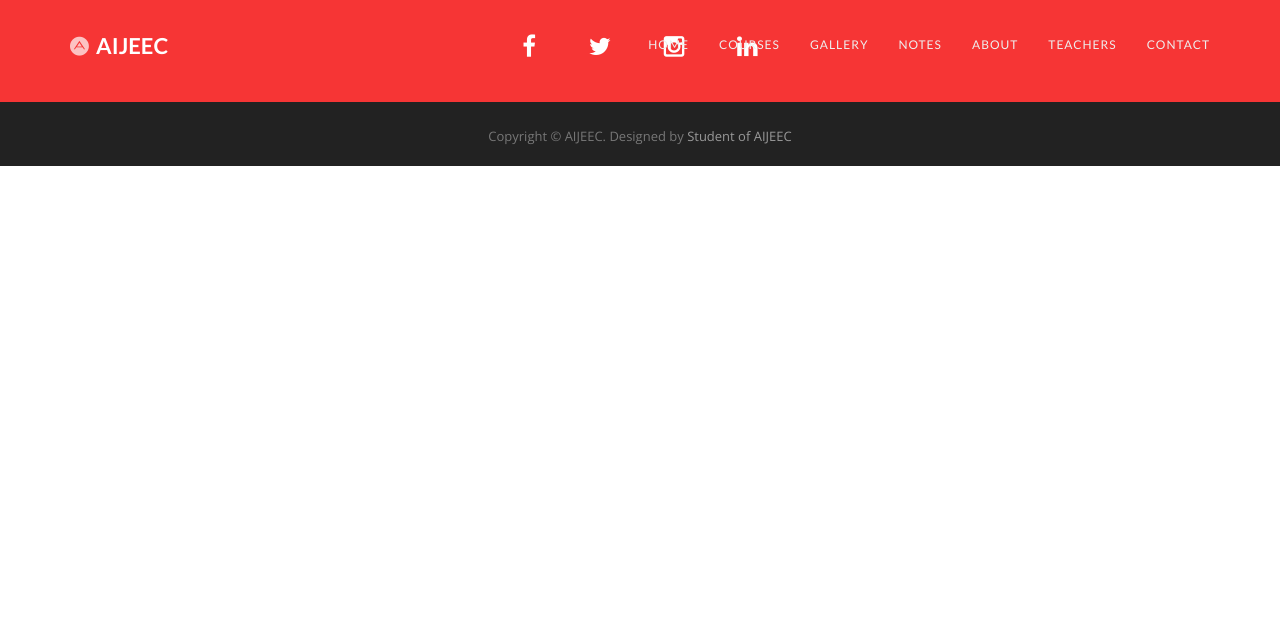
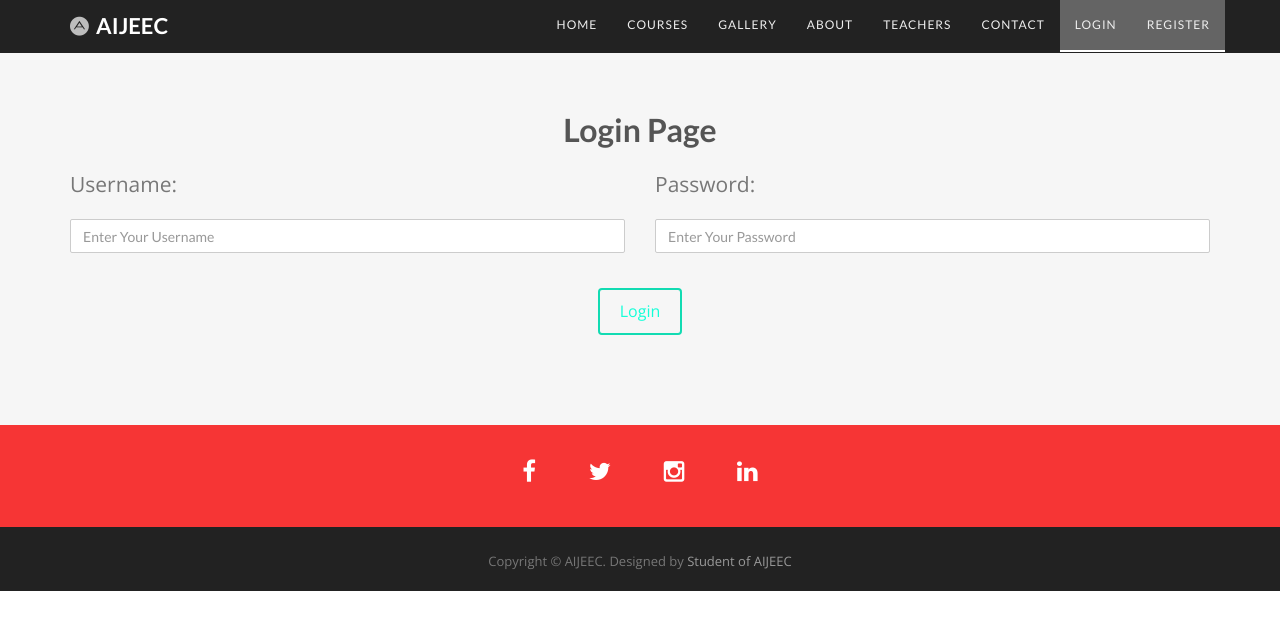
Before and after one commit to xritzx/AceFoundationAcademy, a Django app: page /auth/login/ in a window 1280 px wide. Shown: the top 630 px of the page. Run offline with Django 3.2, Linux system fonts and the light colour scheme; some libraries are stand-ins or nearby versions.

Commit message:
Login page added

```diff
--- a/Aijeec/settings.py
+++ b/Aijeec/settings.py
@@ -35,6 +35,7 @@ INSTALLED_APPS = [
     'stdimage',
     'notes',
     'users',
+    'widget_tweaks',
     'django.contrib.admin',
     'django.contrib.auth',
     'django.contrib.contenttypes',
@@ -127,3 +128,4 @@ STATICFILES_DIRS=[
 ]
 MEDIA_ROOT = os.path.join(BASE_DIR, '../media')
 MEDIA_URL = '/media/'
+LOGIN_URL = '/users/user_login'
--- a/Aijeec/urls.py
+++ b/Aijeec/urls.py
@@ -7,6 +7,6 @@ urlpatterns = [
     url(r'^admin/', admin.site.urls),
     url(r'^', include('base.urls')),
     url(r'^notes/', include('notes.urls')),
-    url(r'^auth/', include('users.urls')),
+    url(r'^auth/', include('users.urls', namespace='users')),
 ] + static(settings.STATIC_URL, document_root=settings.STATIC_ROOT) \
   + static(settings.MEDIA_URL, document_root=settings.MEDIA_ROOT)
--- a/notes/views.py
+++ b/notes/views.py
@@ -1,6 +1,8 @@
 from django.shortcuts import render
 from .models import Note
+from django.contrib.auth.decorators import login_required
 
+@login_required
 def notes(req):
     notes = {'notes': Note.objects.all()}
     return render(req, 'notes/notes.html', context=notes)
--- a/static/base/css/style.css
+++ b/static/base/css/style.css
@@ -50,6 +50,12 @@ a:hover, a:focus {
 .clearfix {
 	display: inline-block;
 }
+
+.authen{
+	border-bottom:2px solid white;
+	background:rgba(189, 189, 189, 0.432);
+}
+
 * html .clearfix {
 	height: 1%;
 }
@@ -102,6 +108,10 @@ hr {
 .on {
 	background-color: #222222 !important;
 	padding: 0 !important;
+}
+.allon{
+	background-color: #222222;
+	padding: 0;
 }
 .navbar-default .navbar-nav > .active > a, .navbar-default .navbar-nav > .active > a:hover, .navbar-default .navbar-nav > .active > a:focus {
 	color: #F44336 !important;
@@ -484,6 +494,7 @@ a:focus, .btn:focus, .btn:active:focus, .btn.active:focus, .btn.focus, .btn:acti
 #menu.navbar-default {
 	background-color: rgba(0, 0, 0, 0.7);
 }
+
 label {
 	float: none !important
 }
--- a/static/base/js/main.js
+++ b/static/base/js/main.js
@@ -27,14 +27,14 @@ function main() {
     $(window).bind('scroll', function() {
         var navHeight = $(window).height() - 500;
         if ($(window).scrollTop() > navHeight) {
-            $('.navbar-default').addClass('on');
+            $('.chastate').addClass('on');
         } else {
-            $('.navbar-default').removeClass('on');
+            $('.chastate').removeClass('on');
         }
     });
 
     $('body').scrollspy({
-        target: '.navbar-default',
+        target: '.chastate',
         offset: 80
     });
 
--- /dev/null
+++ b/templates/base/structure_nav.html
@@ -0,0 +1,123 @@
+<!DOCTYPE html>
+{% load staticfiles %}
+<html>
+<head>
+
+    <meta charset="utf-8" />
+    <meta http-equiv="X-UA-Compatible" content="IE=edge">
+    <title>AIJEEC</title>
+    <meta name="viewport" content="width=device-width, initial-scale=1">
+    <!-- Icons -->
+    <link rel="shortcut icon" href="{% static "base/img/favicon.ico" %}" type="image/x-icon">
+    <link rel="apple-touch-icon" href="{% static "base/img/apple-touch-icon.png" %}">
+    <link rel="apple-touch-icon" sizes="72x72" href="{% static "base/img/apple-touch-icon-72x72.png" %}">
+    <link rel="apple-touch-icon" sizes="114x114" href="{% static "base/img/apple-touch-icon-114x114.png" %}">
+    <!-- CSS -->
+    <link rel="stylesheet" type="text/css" media="screen" href="{% static "/base/css/bootstrap.css" %}"/>
+    <link rel="stylesheet" type="text/css" media="screen" href="{% static "/base/css/bootstrap.min.css" %}"/>
+    <link rel="stylesheet" type="text/css" media="screen" href="{% static "/base/css/prettyPhoto.css" %}"/>
+    <link rel="stylesheet" type="text/css" media="screen" href="{% static "/base/css/style.css" %}"/>
+    <link rel="stylesheet" type="text/css" href="{% static "base/fonts/font-awesome/css/font-awesome.css" %}">
+    <link href='http://fonts.googleapis.com/css?family=Lato:400,700,900,300' rel='stylesheet' type='text/css'>
+    <link href='http://fonts.googleapis.com/css?family=Open+Sans:400,700,800,600,300' rel='stylesheet' type='text/css'>
+    <!-- js -->
+    <script type="text/javascript" src="{% static "/base/js/modernizr.custom.js" %"></script>
+    <script src="https://ajax.googleapis.com/ajax/libs/jquery/1.11.1/jquery.min.js"></script>
+    <script type="text/javascript" src="{% static "/base/js/jquery.1.11.1.js" %}"></script>
+    <script>
+      $(window).load(function() {
+        setTimeout(()=>{
+          $(".se-pre-con").fadeOut('medium');
+        },300);
+      });</script>
+</head>
+<body>
+
+<!-- Navigation  ==========================================-->
+<nav id="menu" class="navbar navbar-default navbar-fixed-top on">
+        <div class="container">
+          <!-- Brand and toggle get grouped for better mobile display -->
+          <div class="navbar-header">
+            <button type="button" class="navbar-toggle collapsed" data-toggle="collapse" data-target="#bs-example-navbar-collapse-1"> <span class="sr-only">Toggle navigation</span> <span class="icon-bar"></span> <span class="icon-bar"></span> <span class="icon-bar"></span> </button>
+            <a class="navbar-brand" href="{% url 'index' %}"><i class="fa fa-adn" aria-hidden="true"></i>
+              <strong>AIJEEC</strong></a> </div>
+
+          <!-- Collect the nav links, forms, and other content for toggling -->
+          <div class="collapse navbar-collapse" id="bs-example-navbar-collapse-1">
+            <ul class="nav navbar-nav navbar-right">
+              <li><a href="/#home" class="page-scroll">Home</a></li>
+              <li><a href="/#services-section" class="page-scroll">Courses</a></li>
+              <li><a href="/#gallery" class="page-scroll">Gallery</a></li>
+              {% if user.is_authenticated %}
+              <li><a href="{% url 'notes' %}" class="page-scroll">Notes</a></li>
+              {% endif %}
+              <li><a href="/#about-section" class="page-scroll">About</a></li>
+              <li><a href="/#team-section" class="page-scroll">Teachers</a></li>
+              <li><a href="/#contact-section" class="page-scroll">Contact</a></li>
+              {% if user.is_authenticated %}
+              <li><a href="{% url 'users:logout' %}" class="page-scroll authen">Logout</a></li>
+              {% else %}
+              <li><a href="{% url 'users:login' %}" class="page-scroll authen">Login</a></li>
+              <li><a href="{% url 'users:register' %}" class="page-scroll authen">Register</a></li>
+              {% endif %}
+            </ul>
+          </div>
+        </div>
+    </nav>
+
+    <!-- All the other stuffs goes in here -->
+
+    {% block content %}
+
+    {% endblock %}
+
+
+    <!-- Rest of the thing goes on -->
+    <div id="social-section">
+        <div class="container">
+          <div class="social">
+            <ul>
+              <li><a href="https://www.facebook.com/aijeec"><i class="fa fa-facebook"></i></a></li>
+              <li><a href="#"><i class="fa fa-twitter"></i></a></li>
+              <li><a href="#"><i class="fa fa-instagram"></i></a></li>
+              <li><a href="#"><i class="fa fa-linkedin"></i></a></li>
+            </ul>
+          </div>
+        </div>
+      </div>
+    <!-- Footer Part Begins -->
+    <div id="footer">
+        <div class="container">
+          <div class="fnav">
+            <p>Copyright &copy; AIJEEC. Designed by <a href="http://www.github.com/xritzx" rel="nofollow">Student of AIJEEC</a></p>
+          </div>
+        </div>
+    </div>
+
+<!-- All of the needed javascript Files -->
+<script type="text/javascript" src="{% static "base/js/bootstrap.js" %}"></script>
+<script type="text/javascript" src="{% static "base/js/SmoothScroll.js" %}"></script>
+<script type="text/javascript" src="{% static "base/js/jquery.counterup.js" %}"></script>
+<script type="text/javascript" src="{% static "base/js/waypoints.js" %}"></script>
+<script type="text/javascript" src="{% static "base/js/jquery.prettyPhoto.js" %}"></script>
+<script type="text/javascript" src="{% static "base/js/jquery.isotope.js" %}"></script>
+<script type="text/javascript" src="{% static "base/js/jqBootstrapValidation.js" %}"></script>
+<script type="text/javascript" src="{% static "base/js/main.js" %}"></script>
+
+</body>
+<style>
+  .no-js #loader { display: none;  }
+.js #loader { display: block; position: absolute; left: 100px; top: 0; }
+.se-pre-con {
+	position: fixed;
+	left: 0px;
+	top: 0px;
+	width: 100%;
+	height: 100%;
+	z-index: 9999;
+	background: url("{% static "/loader/loader.svg" %}") center no-repeat #fff;
+}
+</style>
+<div class="se-pre-con"></div>
+
+</html>
--- a/templates/users/login.html
+++ b/templates/users/login.html
@@ -1,4 +1,4 @@
-{% extends "base/structure.html" %}
+{% extends "base/structure_nav.html" %}
 
 {% block title %}
     Login
@@ -8,29 +8,40 @@
 {% block content %}
 {% load staticfiles %}
 
-<!-- Navigation  ==========================================-->
-<nav id="menu" class="navbar navbar-default navbar-fixed-top on">
-    <div class="container">
-      <!-- Brand and toggle get grouped for better mobile display -->
-      <div class="navbar-header">
-        <button type="button" class="navbar-toggle collapsed" data-toggle="collapse" data-target="#bs-example-navbar-collapse-1"> <span class="sr-only">Toggle navigation</span> <span class="icon-bar"></span> <span class="icon-bar"></span> <span class="icon-bar"></span> </button>
-        <a class="navbar-brand" href="{% url 'index' %}"><i class="fa fa-adn" aria-hidden="true"></i>
-          <strong>AIJEEC</strong></a> </div>
-
-      <!-- Collect the nav links, forms, and other content for toggling -->
-      <div class="collapse navbar-collapse" id="bs-example-navbar-collapse-1">
-        <ul class="nav navbar-nav navbar-right">
-          <li><a href="/#home" class="page-scroll">Home</a></li>
-          <li><a href="/#services-section" class="page-scroll">Courses</a></li>
-          <li><a href="/#gallery" class="page-scroll">Gallery</a></li>
-          <li><a href="{% url 'notes' %}" class="page-scroll">Notes</a></li>
-          <li><a href="/#about-section" class="page-scroll">About</a></li>
-          <li><a href="/#team-section" class="page-scroll">Teachers</a></li>
-          <li><a href="/#contact-section" class="page-scroll">Contact</a></li>
-        </ul>
-      </div>
-    </div>
-</nav>
 
 
+
+  <div id="contact-section" class="text-center">
+  <div class="container">
+    {% if failed %}
+    <h2 style="color:rgb(211, 67, 67)">Login failed, Please enter the Username and Password correctly</h2>
+    {% else %}
+    <h2>Login Page</h2>
+    {% endif %}
+    <form action="{% url 'users:login' %}" method="post">
+      {% csrf_token %}
+      <div class="row">
+
+        <div class="col-md-6">
+          <div class="form-group">
+              <label for="username" class="lead">Username: </label>
+              <input type="text" name="username" class="form-control" placeholder="Enter Your Username">
+              <p class="help-block text-danger"></p>
+          </div>
+        </div>
+
+        <div class="col-md-6">
+          <div class="form-group">
+            <label for="password" class="lead">Password: </label>
+            <input type="password" name="password" class="form-control" placeholder="Enter Your Password">
+            <p class="help-block text-danger"></p>
+          </div>
+        </div>
+      </div>
+      <input type="submit" class="btn btn-default" value="Login">
+
+      </form>
+  </div>
+  </div>
+
 {% endblock %}
--- a/users/urls.py
+++ b/users/urls.py
@@ -1,7 +1,8 @@
 from django.conf.urls import url
-from .views import register, login
+from .views import register, user_login, user_logout
 
 urlpatterns = [
     url(r'^register/$', register, name='register'),
-    url(r'^login/$', login, name='login')
+    url(r'^login/$', user_login, name='login'),
+    url(r'^logout/$', user_logout, name='logout')
 ]
--- a/users/views.py
+++ b/users/views.py
@@ -1,5 +1,10 @@
 from django.shortcuts import render
 from .forms import UserForm, UserProfileForm
+from django.core.urlresolvers import reverse
+from django.contrib.auth.decorators import login_required
+from django.contrib.auth import login, logout, authenticate
+from django.http import HttpResponseRedirect, HttpResponse
+from django.contrib import messages
 
 def register(req):
     registered = False
@@ -30,5 +35,25 @@ def register(req):
                                                  'user_form':user_form,
                                                     'profile_form':profile_form})
 
-def login(req):
-    return render(req, 'users/login.html')
+def user_login(req):
+    if(req.method == "POST"):
+        username = req.POST.get('username')
+        password = req.POST.get('password')
+
+        user = authenticate(username=username, password=password)
+
+        if user:
+            if(user.is_active):
+                login(req, user)
+                return HttpResponseRedirect(reverse('index'))
+            else:
+                return HttpResponse("Account Deactivated")
+        else:
+            return render(req, 'users/login.html', {'failed':True})
+    else:
+        return render(req, 'users/login.html', {'failed':False})
+
+@login_required
+def user_logout(req):
+    logout(req)
+    return HttpResponseRedirect(reverse('index'))
```
Also changed, not shown: templates/base/base.html (+9 -1 lines), templates/notes/notes.html (+1 -26 lines), templates/users/register.html (+17 -26 lines), db.sqlite3.
